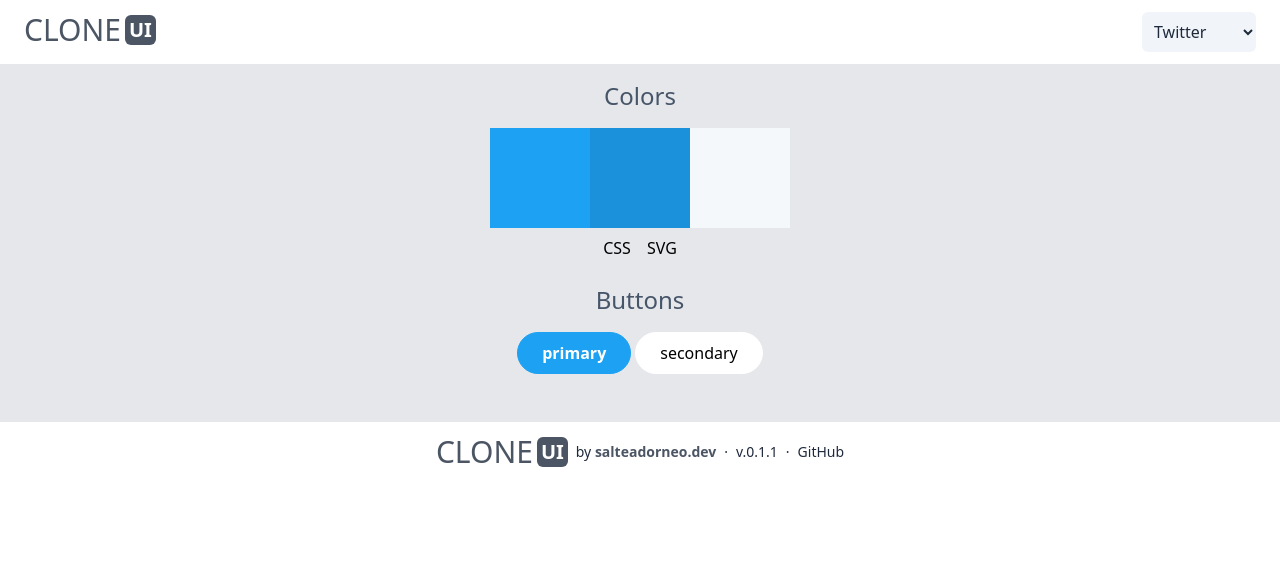
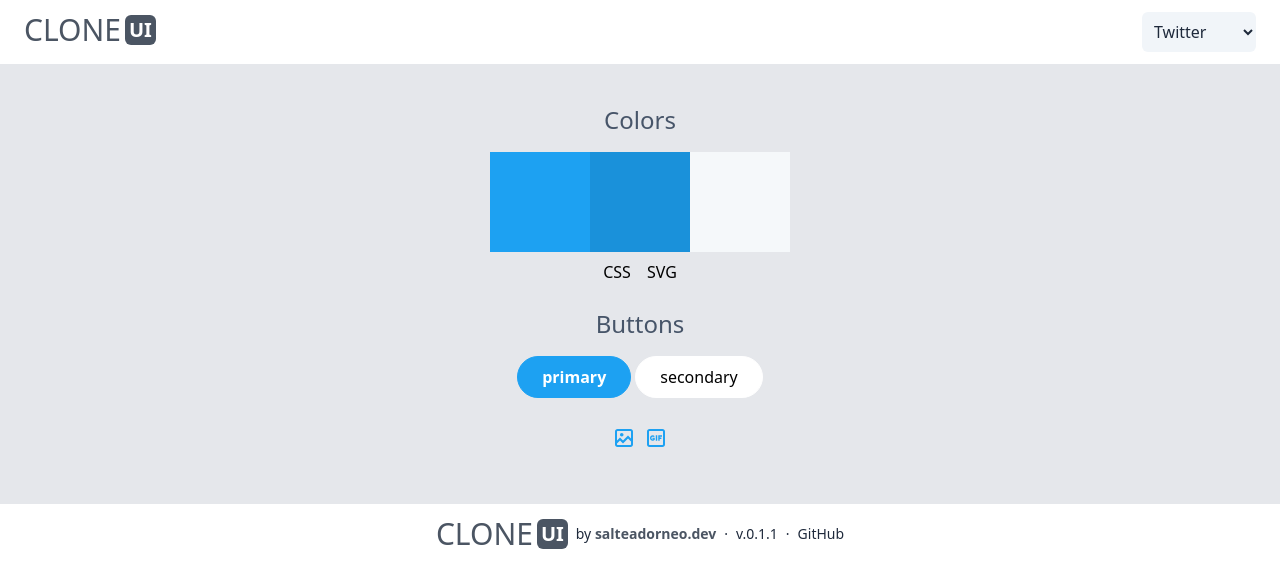
Before and after one commit to salteadorneo/clone-ui, a React (Vite) app: page / in a window 1280 px wide. Shown: the top 588 px of the page. Built offline with nearby package versions, Linux system fonts and the light colour scheme.

Commit message:
buttons twitter test WIP

```diff
--- a/src/App.jsx
+++ b/src/App.jsx
@@ -8,9 +8,12 @@ import Buttons from './components/Buttons'
 import Logo from './components/Logo'
 
 import { version } from '../package.json'
+import Twitter from './themes/twitter'
 
 function App () {
   const [theme, setTheme] = useState('twitter')
+
+  const themeColors = Object.entries(THEMES[theme].colors)
 
   return (
     <>
@@ -37,8 +40,16 @@ function App () {
       <main className="p-4 pb-12 text-center bg-gray-200">
         <section className='max-w-4xl mx-auto space-y-6'>
           <Route path="/">
+            <style>
+              {`:root {\n${
+                  themeColors.map(([color, value]) => (
+                      `   --color-${color}: ${value};`
+                  )).join('\n')
+              }\n}`}
+            </style>
             <Colors theme={theme} />
             <Buttons theme={theme} />
+            <Twitter theme={theme} />
           </Route>
         </section>
       </main>
--- /dev/null
+++ b/src/themes/Twitter.jsx
@@ -0,0 +1,48 @@
+import { toast } from 'sonner'
+import { THEMES } from '../themes'
+
+// eslint-disable-next-line react/prop-types
+export default function Twitter ({ theme }) {
+  const colorsTheme = THEMES[theme].colors
+
+  function copyToClipboard (sender) {
+    navigator.clipboard.writeText(sender.currentTarget.outerHTML)
+    toast.success('Copied to clipboard')
+  }
+
+  return (
+    <>
+        <button
+            className="rounded-full p-1 hover:bg-primary/50"
+            onClick={copyToClipboard}
+        >
+            <svg
+                width={24}
+                height={24}
+                fill={colorsTheme.primary}
+                viewBox="0 0 24 24"
+                aria-hidden="true"
+            >
+                <g>
+                    <path
+                        d="M3 5.5C3 4.119 4.119 3 5.5 3h13C19.881 3 21 4.119 21 5.5v13c0 1.381-1.119 2.5-2.5 2.5h-13C4.119 21 3 19.881 3 18.5v-13zM5.5 5c-.276 0-.5.224-.5.5v9.086l3-3 3 3 5-5 3 3V5.5c0-.276-.224-.5-.5-.5h-13zM19 15.414l-3-3-5 5-3-3-3 3V18.5c0 .276.224.5.5.5h13c.276 0 .5-.224.5-.5v-3.086zM9.75 7C8.784 7 8 7.784 8 8.75s.784 1.75 1.75 1.75 1.75-.784 1.75-1.75S10.716 7 9.75 7z"></path>
+                </g>
+            </svg>
+        </button>
+        <button
+            className="rounded-full p-1 hover:bg-primary/50"
+            onClick={copyToClipboard}
+        >
+            <svg
+                width={24}
+                height={24}
+                fill={colorsTheme.primary}
+                viewBox="0 0 24 24"
+                aria-hidden="true"
+            >
+                <g><path d="M3 5.5C3 4.119 4.12 3 5.5 3h13C19.88 3 21 4.119 21 5.5v13c0 1.381-1.12 2.5-2.5 2.5h-13C4.12 21 3 19.881 3 18.5v-13zM5.5 5c-.28 0-.5.224-.5.5v13c0 .276.22.5.5.5h13c.28 0 .5-.224.5-.5v-13c0-.276-.22-.5-.5-.5h-13zM18 10.711V9.25h-3.74v5.5h1.44v-1.719h1.7V11.57h-1.7v-.859H18zM11.79 9.25h1.44v5.5h-1.44v-5.5zm-3.07 1.375c.34 0 .77.172 1.02.43l1.03-.86c-.51-.601-1.28-.945-2.05-.945C7.19 9.25 6 10.453 6 12s1.19 2.75 2.72 2.75c.85 0 1.54-.344 2.05-.945v-2.149H8.38v1.032H9.4v.515c-.17.086-.42.172-.68.172-.76 0-1.36-.602-1.36-1.375 0-.688.6-1.375 1.36-1.375z"></path></g>
+            </svg>
+        </button>
+    </>
+  )
+}
```
Also changed, not shown: .eslintrc.cjs.
